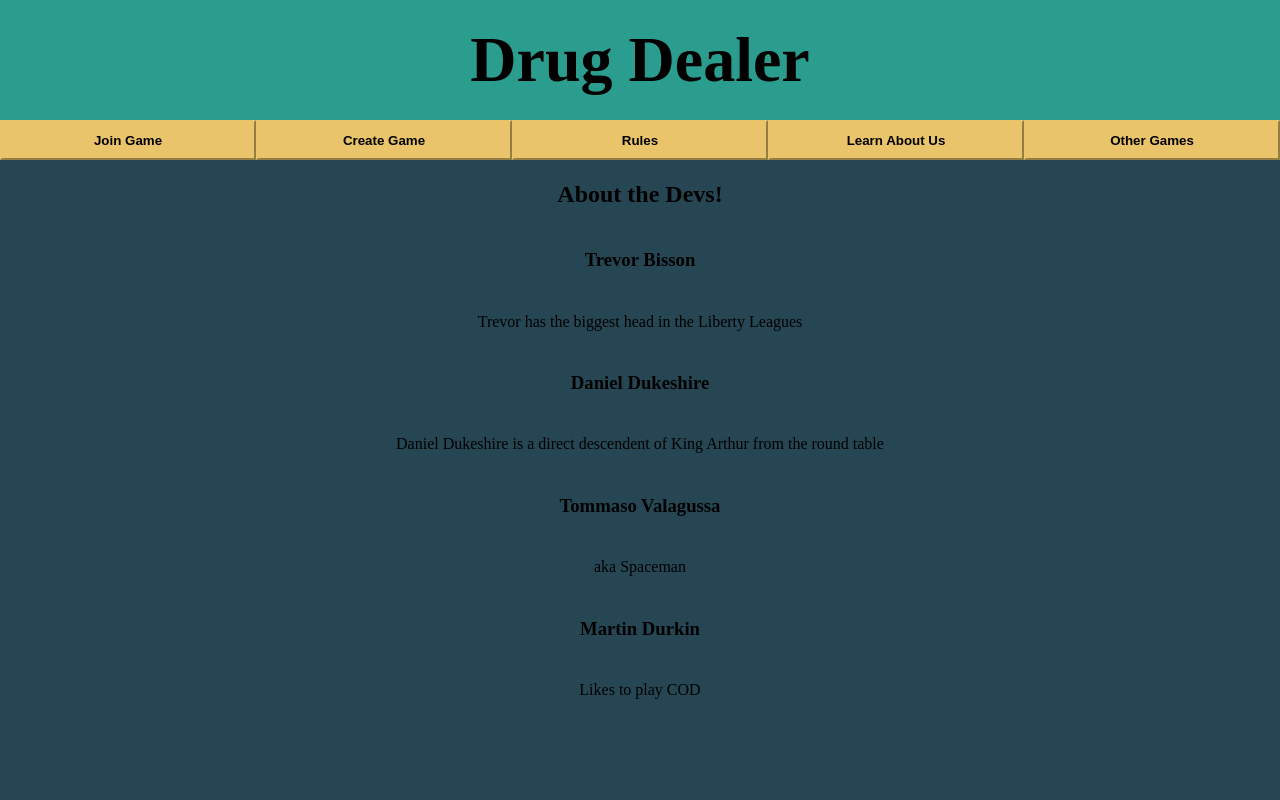
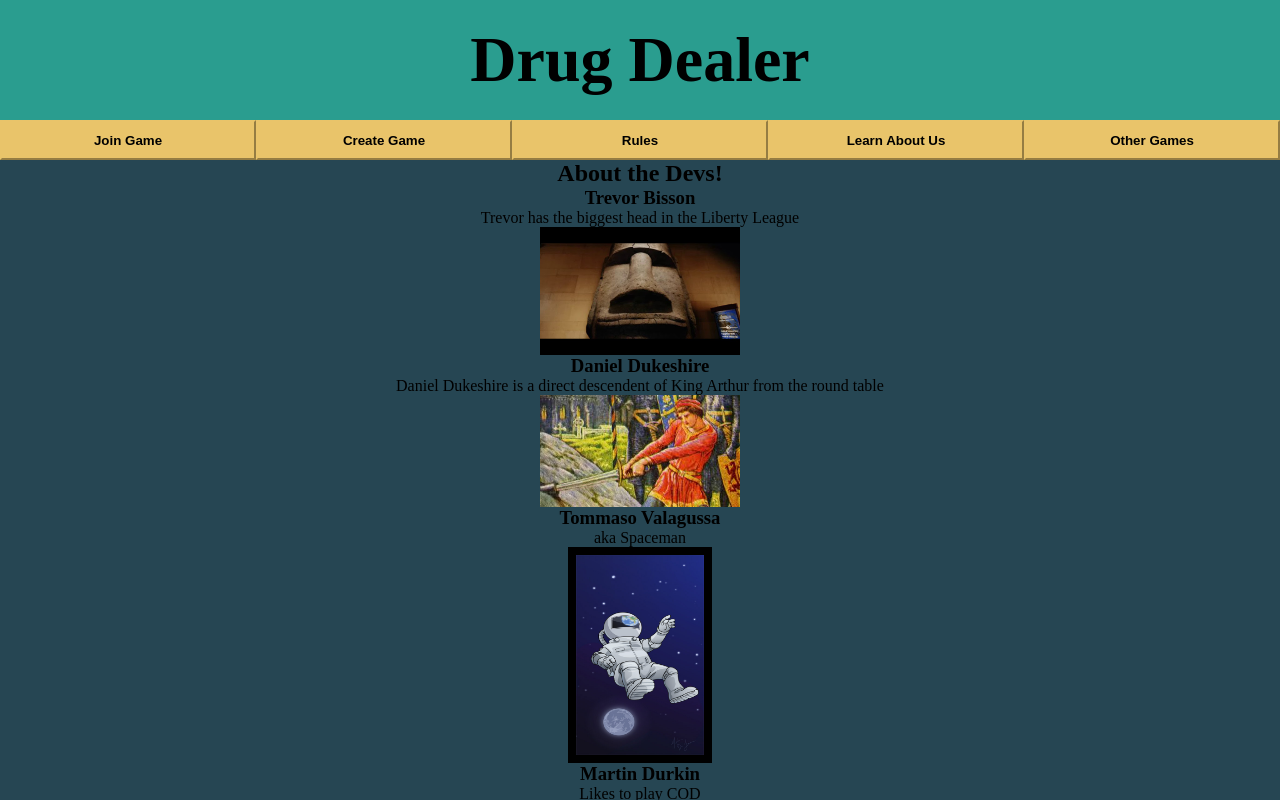
Before and after one commit to bissot/drugDealer, a Django app: page /about/ in a window 1280 px wide. Run offline with Django 3.2, Linux system fonts and the light colour scheme.

Commit message:
initial changes to about page

```diff
--- a/DrugDealer/Home/templates/DrugDealerAboutPage.html
+++ b/DrugDealer/Home/templates/DrugDealerAboutPage.html
@@ -32,13 +32,17 @@
 <article>
 		<h1>About the Devs!</h1>
 		<h3>Trevor Bisson</h3>
-			<p>Trevor has the biggest head in the Liberty Leagues</p>
+			<p>Trevor has the biggest head in the Liberty League</p>
+		<img src="{% static 'images/bighead.jpg'%}" style = "width:200px;height:128px"/>
 		<h3>Daniel Dukeshire</h3>
 			<p>Daniel Dukeshire is a direct descendent of King Arthur from the round table</p>
+		<img src="{% static 'images/kingarthur.jpg'%}" style = "width:200px;height:128px"/>
 		<h3>Tommaso Valagussa</h3>
 			<p>aka Spaceman</p>
+		<img src="{% static 'images/spaceman.jpg'%}" style="width:128px;height:200px;border:8px solid black" />
 		<h3>Martin Durkin</h3>
 			<p>Likes to play COD</p>
+		<img src="{% static 'images/gamer.jpg'%}" style="width:200px;height:128px"/>
 
 </article>
 
--- a/DrugDealer/Home/urls.py
+++ b/DrugDealer/Home/urls.py
@@ -3,6 +3,6 @@
 
 urlpatterns = [
     path('', views.home, name = 'drugdealergame'),    # calls the function home in the views.py
-    path('about/', views.about, name = 'aboutgame'),    # calls the function home in the views.py
+    path('about/', views.about, name = 'aboutgame'),    # calls the function about in the views.py
     path('rules/', views.rules, name = 'rules'),
 ]
```
Also changed, not shown: DrugDealer/Home/static/css/DrugDealerAboutPage.css (added), DrugDealer/Home/static/images/bighead.jpg (added), DrugDealer/Home/static/images/gamer.jpg (added), DrugDealer/Home/static/images/kingarthur.jpg (added), DrugDealer/Home/static/images/spaceman.jpg (added).
